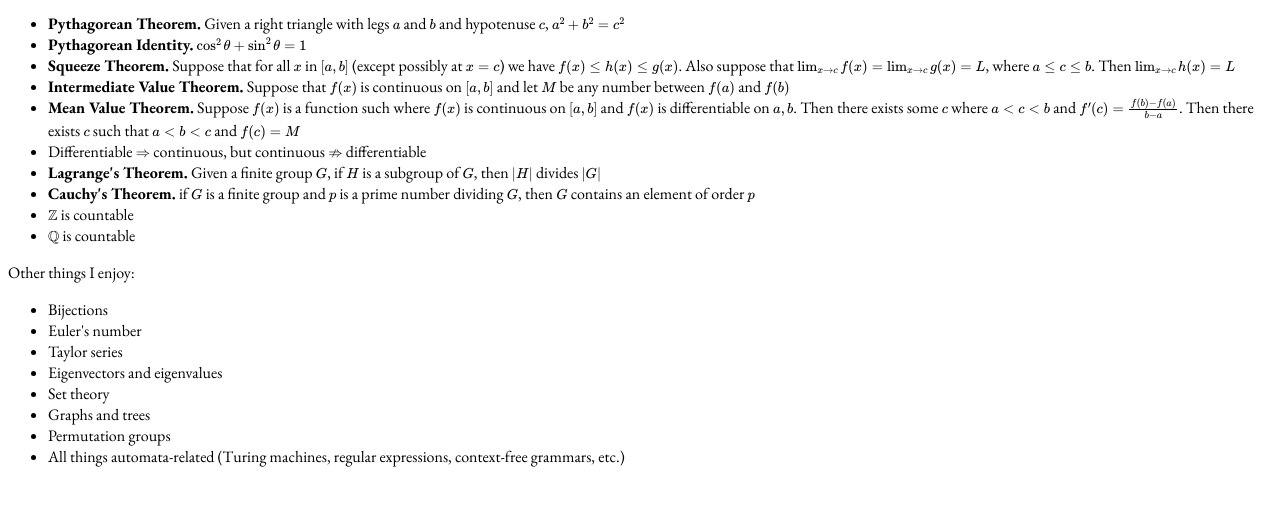
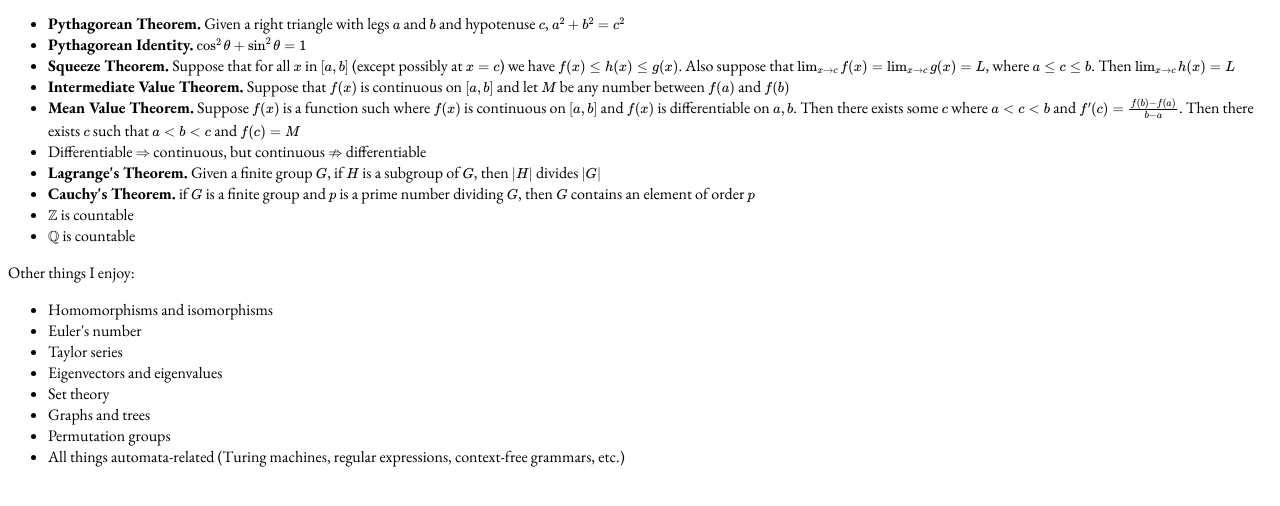
Before and after one commit to julianaviola98/website, a plain HTML site: page math.html in a window 1280 px wide. Shown: the part 114-620 px from the top of the page. Drawn offline with nearby package versions, Linux system fonts and the light colour scheme.

Commit message:
Update math.html

```diff
--- a/math.html
+++ b/math.html
@@ -45,7 +45,7 @@
     </ul>
     <p>Other things I enjoy:</p>
     <ul>
-        <li>Bijections</li>
+        <li>Homomorphisms and isomorphisms</li>
         <li>Euler's number</li>
         <li>Taylor series</li>
         <li>Eigenvectors and eigenvalues</li>
```
